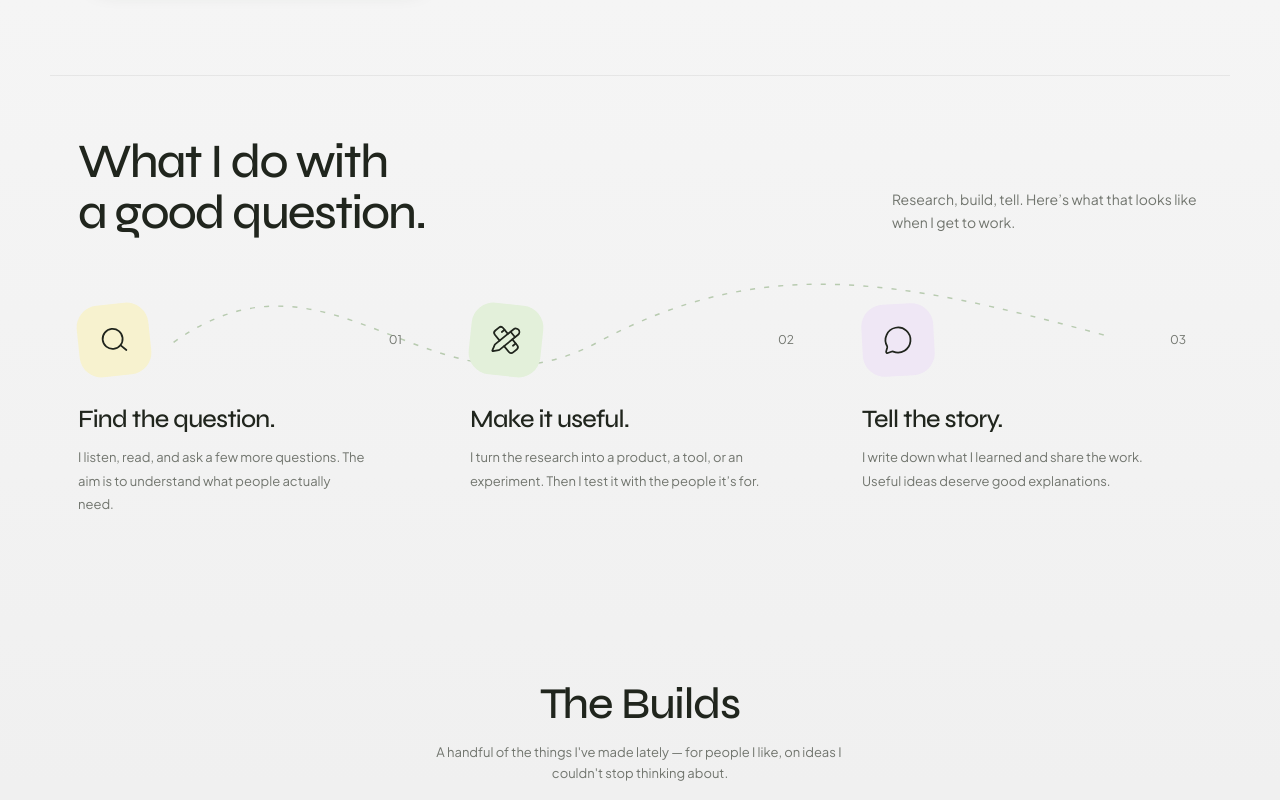
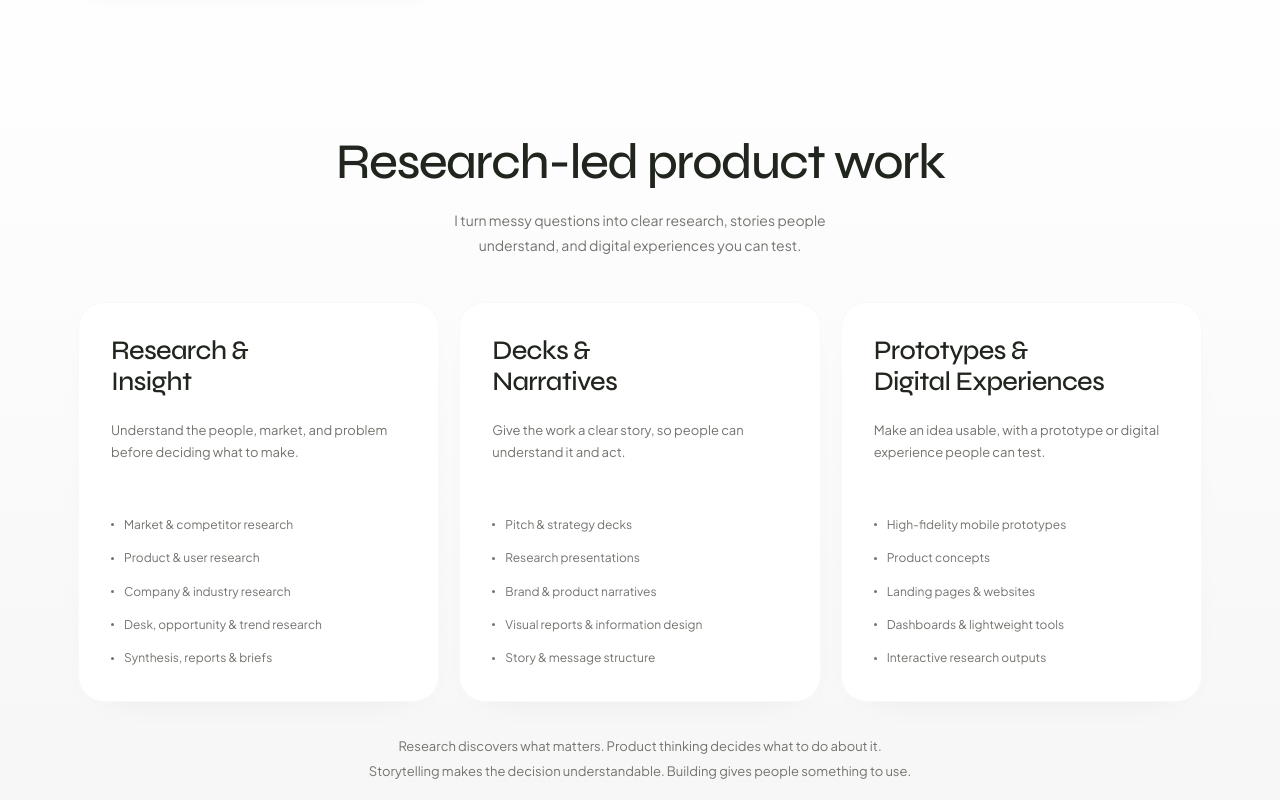
Before and after one commit to onceuponatechie/hello-mi-world, a Next.js app: page / in a window 1280 px wide. Shown: the part 1420-2220 px from the top of the page. Built offline with nearby package versions, Linux system fonts and the light colour scheme; no server answers.

Commit message:
Introduce research-led services and refine page transitions

```diff
--- a/scripts/verify-build-css.mjs
+++ b/scripts/verify-build-css.mjs
@@ -7,7 +7,7 @@ const buildDirectory = resolve(process.argv[2] ?? ".next");
 const requiredSelectors = [
   ".hero-scene", ".hero-name", ".hero-collage", ".hero-piece",
   ".site-base", ".resource-layout", ".resource-artwork", ".resource-action", ".manifesto-note",
-  ".process-steps", ".process-icon", ".project-sticky", ".project-card",
+  ".site-depth", ".services-grid", ".service-card", ".wnb-read", ".project-sticky", ".project-card",
 ];
 
 try {
@@ -29,7 +29,7 @@ try {
   const css = stylesheets.join("\n");
   const missing = requiredSelectors.filter(selector => !css.includes(`${selector}{`));
   if (missing.length) throw new Error(`The built homepage is missing portfolio styles: ${missing.join(", ")}`);
-  console.log("Verified: the built homepage includes hero, resources, process and project styles.");
+  console.log("Verified: the built homepage includes hero, resources, services and project styles.");
 } catch (error) {
   console.error(error instanceof Error ? error.message : error);
   process.exitCode = 1;
--- a/src/app/page.tsx
+++ b/src/app/page.tsx
@@ -1,7 +1,7 @@
 import { Nav } from "@/components/Nav";
 import { Hero } from "@/components/Hero";
 import { ResourceSection } from "@/components/ResourceSection";
-import { AboutSection } from "@/components/AboutSection";
+import { ServicesSection } from "@/components/ServicesSection";
 import { PromiseSection } from "@/components/PromiseSection";
 import { TouchBand, Footer } from "@/components/TouchBand";
 import { Preloader } from "@/components/Preloader";
@@ -10,17 +10,23 @@ export default function Home() {
   return (
     <div className="site-base min-h-screen">
       <Preloader />
-      <main className="relative mx-auto w-full max-w-[1440px] overflow-x-clip">
+      <main className="relative w-full overflow-x-clip">
+        <div className="site-introduction mx-auto w-full max-w-[1440px]">
           <div className="relative overflow-hidden">
             <img src="/assets/hero-cover.webp" alt="" aria-hidden className="pointer-events-none absolute inset-0 h-full w-full object-cover" fetchPriority="high" />
             <div className="hero-background-fade pointer-events-none absolute inset-0" />
             <div className="relative"><Nav /><Hero /></div>
           </div>
           <ResourceSection />
-        <AboutSection />
+        </div>
+        <div className="site-depth">
+          <div className="mx-auto w-full max-w-[1440px]">
+            <ServicesSection />
             <PromiseSection />
             <TouchBand />
             <Footer />
+          </div>
+        </div>
       </main>
     </div>
   );
--- a/src/app/portfolio.css
+++ b/src/app/portfolio.css
@@ -1,4 +1,5 @@
-.site-base { background: linear-gradient(180deg, #FEFEFE 0%, #F0F0F0 38%, #F0F0F0 60%, #FEFEFE 100%); }
+.site-base { background: #FEFEFE; }
+.site-depth { background: linear-gradient(180deg, #FEFEFE 0%, #F0F0F0 30%, #F0F0F0 60%, #FEFEFE 100%); }
 .hero-background-fade { background: linear-gradient(180deg, transparent 55%, #FEFEFE 100%); }
 .hero-scene {
   position: relative;
@@ -62,18 +63,25 @@
 .manifesto-note h3 span { color: #779a5f; }
 .manifesto-note p { font-size: 12px; line-height: 1.6; color: #71756E; }
 
-.process-section { max-width: 1180px; margin: 0 auto; padding: 60px 28px 70px; border-top: 1px solid #20251d12; }
-.process-intro { display: flex; align-items: end; justify-content: space-between; gap: 28px; }
-.process-intro h2 { font-size: clamp(32px, 4vw, 48px); line-height: 1.08; letter-spacing: -1.8px; }
-.process-intro p { max-width: 310px; padding-bottom: 4px; font-size: 14px; line-height: 1.7; color: #71756E; }
-.process-steps { position: relative; display: grid; grid-template-columns: repeat(3, minmax(0, 1fr)); gap: 52px; margin-top: 65px; }
-.process-trail { position: absolute; inset: -22px 55px auto; width: calc(100% - 110px); height: 115px; color: #b8cbb0; pointer-events: none; }
-.process-step { position: relative; }
-.process-step-top { display: flex; align-items: center; justify-content: space-between; padding-right: 8px; }
-.process-icon { display: grid; width: 72px; height: 72px; place-items: center; border-radius: 22px; color: #20251D; }
-.process-number { font-size: 12px; color: #71756E; padding: 8px; }
-.process-step h3 { margin-top: 28px; font-size: 25px; line-height: 1.2; letter-spacing: -.8px; }
-.process-step p { max-width: 290px; margin-top: 12px; font-size: 13px; line-height: 1.8; color: #71756E; }
+.wnb-read { position: absolute; right: 8.3%; bottom: 8.5%; display: grid; place-items: center; width: 48px; height: 48px; border: 1px solid #ffffff50; border-radius: 50%; color: #FFFFFF; background: #ffffff08; transition: background-color .25s, border-color .25s; }
+.wnb-read:hover { background: #ffffff16; border-color: #ffffff90; }
+.wnb-read:focus-visible { outline: 2px solid #FFFFFF; outline-offset: 4px; }
+
+.services-section { position: relative; max-width: 1180px; margin-inline: auto; padding: 60px 28px 76px; scroll-margin-top: 24px; }
+.service-anchor { position: absolute; top: 0; }
+.services-intro { max-width: 760px; margin-inline: auto; text-align: center; }
+.services-intro h2 { font-size: clamp(34px, 4vw, 50px); line-height: 1.1; letter-spacing: -1.6px; text-wrap: balance; }
+.services-intro p { max-width: 620px; margin: 18px auto 0; font-size: 14px; line-height: 1.8; color: #71756E; text-wrap: balance; }
+.services-grid { display: grid; grid-template-columns: repeat(3, minmax(0, 1fr)); gap: 20px; margin-top: 44px; align-items: stretch; }
+.service-card { display: flex; height: 100%; flex-direction: column; justify-content: space-between; gap: 30px; padding: 32px; border: 1px solid #20251d07; border-radius: 26px; background: #FFFFFF; box-shadow: 0 14px 38px -30px #20251d25; }
+.service-card h3 { min-height: 66px; font-size: clamp(24px, 2.1vw, 28px); line-height: 1.16; letter-spacing: -.7px; }
+.service-card h3 span { display: block; }
+.service-copy p { min-height: 66px; margin-top: 18px; font-size: 13px; line-height: 1.7; color: #71756E; }
+.service-card ul { display: grid; gap: 13px; }
+.service-card li { position: relative; padding-left: 13px; font-size: 12px; line-height: 1.7; color: #71756E; }
+.service-card li::before { position: absolute; left: 0; top: .7em; width: 3px; height: 3px; border-radius: 50%; background: #71756E; content: ""; }
+.services-principle { max-width: 700px; margin: 32px auto 0; text-align: center; }
+.services-principle p { font-size: 13px; line-height: 1.9; color: #71756E; text-wrap: balance; }
 
 .project-stack { --project-top: clamp(16px, 4svh, 48px); padding-bottom: 48px; }
 .project-sticky { position: sticky; top: calc(var(--project-top) + var(--project-index) * 12px); }
@@ -131,12 +139,11 @@
   .manifesto-note { display: flex; flex-direction: column; align-items: flex-start; justify-content: center; gap: 30px; padding: clamp(24px, 4vw, 44px); }
   .manifesto-note h3 { font-size: clamp(26px, 3.2vw, 36px); }
   .manifesto-note p { font-size: 14px; line-height: 1.8; }
-  .process-steps { gap: 28px; }
-  .process-step h3 { font-size: 21px; }
 }
-@media (600px <= width < 768px) {
-  .process-intro { display: block; }
-  .process-intro p { max-width: 380px; margin-top: 18px; }
+@media (600px <= width < 900px) {
+  .services-grid { grid-template-columns: minmax(0, 1fr); gap: 16px; }
+  .service-card { display: grid; grid-template-columns: 1fr 1fr; gap: 32px; }
+  .service-card h3, .service-copy p { min-height: 0; }
 }
 @media (600px <= width < 900px) {
   .resource-layout { grid-template-rows: auto auto auto; }
@@ -180,24 +187,25 @@
   .manifesto-note { display: flex; flex-direction: column; align-items: flex-start; gap: 20px; padding: 26px; border-radius: 22px; }
   .manifesto-note h3 { font-size: 27px; }
   .manifesto-note p { font-size: 13px; line-height: 1.8; }
-  .process-section { margin-inline: 24px; padding: 48px 0 30px; }
-  .process-intro { display: block; }
-  .process-intro h2 { font-size: 34px; }
-  .process-intro p { margin-top: 18px; font-size: 13px; }
-  .process-steps { grid-template-columns: minmax(0, 1fr); gap: 36px; margin-top: 36px; }
-  .process-trail { display: none; }
-  .process-step h3 { margin-top: 18px; font-size: 25px; }
-  .process-icon { width: 62px; height: 62px; }
-  .process-step p { max-width: none; }
+  .services-section { padding: 38px 20px 48px; }
+  .services-intro h2 { font-size: 34px; letter-spacing: -1px; }
+  .services-intro p { font-size: 13px; }
+  .services-grid { grid-template-columns: minmax(0, 1fr); gap: 16px; margin-top: 30px; }
+  .service-card { padding: 28px; gap: 26px; }
+  .service-card h3 { min-height: 0; font-size: 26px; }
+  .service-copy p { min-height: 0; margin-top: 14px; }
+  .services-principle { margin-top: 28px; }
 }
 @media (width < 360px) {
   .resource-row { padding: 20px; }
   .resource-copy { width: 60%; }
   .resource-row h3 { font-size: 23px; }
   .resource-action { padding: 9px 13px; font-size: 10px; }
+  .service-card { padding: 24px; }
+  .service-card h3 { font-size: 24px; }
 }
 @media (prefers-reduced-motion: reduce) {
   html { scroll-behavior: auto; }
-  .resource-row, .resource-action { transition: none; }
+  .resource-row, .resource-action, .wnb-read { transition: none; }
   .project-card { transform: none !important; }
 }
--- a/src/components/AboutSection.tsx
+++ /dev/null
@@ -1,34 +0,0 @@
-"use client";
-
-import { Search, PencilRuler, MessageCircle } from "lucide-react";
-import { Reveal } from "@/components/Reveal";
-
-const steps = [
-  { title: "Find the question.", body: "I listen, read, and ask a few more questions. The aim is to understand what people actually need.", icon: Search, tint: "bg-butter-soft", rotation: "-rotate-6" },
-  { title: "Make it useful.", body: "I turn the research into a product, a tool, or an experiment. Then I test it with the people it’s for.", icon: PencilRuler, tint: "bg-sage-soft", rotation: "rotate-6" },
-  { title: "Tell the story.", body: "I write down what I learned and share the work. Useful ideas deserve good explanations.", icon: MessageCircle, tint: "bg-lavender-soft", rotation: "-rotate-3" },
-];
-
-export function AboutSection() {
-  return (
-    <section id="about" className="process-section">
-      <Reveal dir="up" className="process-intro">
-        <h2>What I do with<br />a good question.</h2>
-        <p>Research, build, tell. Here’s what that looks like when I get to work.</p>
-      </Reveal>
-      <div className="process-steps">
-        <svg className="process-trail" viewBox="0 0 1000 120" preserveAspectRatio="none" fill="none" aria-hidden="true"><path d="M40 63c158-120 256 92 418 0S751-4 960 56" stroke="currentColor" strokeWidth="1.5" strokeDasharray="5 9" /></svg>
-        {steps.map(({ title, body, icon: Icon, tint, rotation }, index) => (
-          <Reveal key={title} dir="up" delay={index * 0.12} className="process-step">
-            <div className="process-step-top">
-              <div className={`process-icon ${tint} ${rotation}`}><Icon size={30} strokeWidth={1.4} /></div>
-              <span className="process-number">0{index + 1}</span>
-            </div>
-            <h3>{title}</h3>
-            <p>{body}</p>
-          </Reveal>
-        ))}
-      </div>
-    </section>
-  );
-}
--- /dev/null
+++ b/src/components/ServicesSection.tsx
@@ -0,0 +1,67 @@
+"use client";
+
+import { Reveal } from "@/components/Reveal";
+
+const services = [
+  {
+    title: ["Research &", "Insight"],
+    description: "Understand the people, market, and problem before deciding what to make.",
+    offerings: [
+      "Market & competitor research",
+      "Product & user research",
+      "Company & industry research",
+      "Desk, opportunity & trend research",
+      "Synthesis, reports & briefs",
+    ],
+  },
+  {
+    title: ["Decks &", "Narratives"],
+    description: "Give the work a clear story, so people can understand it and act.",
+    offerings: [
+      "Pitch & strategy decks",
+      "Research presentations",
+      "Brand & product narratives",
+      "Visual reports & information design",
+      "Story & message structure",
+    ],
+  },
+  {
+    title: ["Prototypes &", "Digital Experiences"],
+    description: "Make an idea usable, with a prototype or digital experience people can test.",
+    offerings: [
+      "High-fidelity mobile prototypes",
+      "Product concepts",
+      "Landing pages & websites",
+      "Dashboards & lightweight tools",
+      "Interactive research outputs",
+    ],
+  },
+];
+
+export function ServicesSection() {
+  return (
+    <section id="services" className="services-section">
+      <span id="about" className="service-anchor" aria-hidden="true" />
+      <Reveal dir="up" className="services-intro">
+        <h2>Research-led product work</h2>
+        <p>I turn messy questions into clear research, stories people understand, and digital experiences you can test.</p>
+      </Reveal>
+      <div className="services-grid">
+        {services.map(({ title, description, offerings }, index) => (
+          <Reveal key={title.join(" ")} dir="up" delay={index * 0.08}>
+            <article className="service-card">
+              <div className="service-copy">
+                <h3>{title.map((line, i) => <span key={line}>{i > 0 && " "}{line}</span>)}</h3>
+                <p>{description}</p>
+              </div>
+              <ul>{offerings.map(offering => <li key={offering}>{offering}</li>)}</ul>
+            </article>
+          </Reveal>
+        ))}
+      </div>
+      <Reveal dir="up" className="services-principle">
+        <p>Research discovers what matters. Product thinking decides what to do about it. Storytelling makes the decision understandable. Building gives people something to use.</p>
+      </Reveal>
+    </section>
+  );
+}
--- a/src/components/TouchBand.tsx
+++ b/src/components/TouchBand.tsx
@@ -59,9 +59,9 @@ export function TouchBand() {
 
 export function Footer() {
   return (
-    <footer id="contact" className="dark-surface relative overflow-hidden bg-ink px-4 pb-10 pt-14 text-paper sm:px-8 sm:pt-20">
+    <footer id="contact" className="dark-surface relative overflow-hidden px-4 pb-10 pt-4 text-paper sm:px-8 sm:pt-6">
       <div className="relative mx-auto max-w-5xl">
-        <div className="relative overflow-hidden rounded-[24px] border border-paper/10 bg-ink p-8 text-center shadow-[inset_0_1px_0_rgba(255,255,255,0.07)] sm:p-12">
+        <div className="footer-panel relative overflow-hidden rounded-[24px] bg-ink p-8 text-center sm:p-12">
           <div className="relative">
             <Reveal dir="down">
               <h3 className="mx-auto max-w-[20ch] text-[clamp(22px,2.4vw,30px)] font-normal leading-tight tracking-tight">
@@ -91,7 +91,7 @@ export function Footer() {
                 { label: "Why Not Build?", href: site.stories },
                 { label: "Resources", href: "#resources" },
                 { label: "Projects", href: "#projects" },
-                { label: "About", href: "#about" },
+                { label: "Services", href: "#services" },
               ].map((l) => (
                 <a key={l.label} href={l.href} className="transition-colors hover:text-paper">
                   {l.label}
--- a/src/components/WhyNotBuildCard.tsx
+++ b/src/components/WhyNotBuildCard.tsx
@@ -1,6 +1,7 @@
 "use client";
 
 import { useEffect, useId, useRef } from "react";
+import { ArrowUpRight } from "lucide-react";
 import { site } from "@/config/site";
 import { CATEGORIES, FIRST_SCREEN, WhyNotBuildRenderer } from "./why-not-build-renderer";
 
@@ -121,7 +122,7 @@ export function WhyNotBuildCard() {
         }}
       >
         <canvas ref={canvasRef} className="block h-full w-full" aria-hidden="true" />
-        <a href={site.stories} aria-label="Read Why Not Build" className="absolute bottom-[8.5%] left-[8.3%] inline-flex items-center justify-center rounded-full bg-sage px-6 py-2.5 text-[clamp(11px,1vw,14px)] text-ink transition-colors hover:bg-[#bcdcaa] focus-visible:outline-none focus-visible:ring-2 focus-visible:ring-white focus-visible:ring-offset-2 focus-visible:ring-offset-ink">Read</a>
+        <a href={site.stories} aria-label="Read Why Not Build" className="wnb-read"><ArrowUpRight size={20} strokeWidth={1.5} aria-hidden="true" /></a>
         <section className="sr-only">
           <p id={motionHintId}>Press Space while this card is focused to pause or resume the artwork.</p>
           <h3>Why Not Build</h3>
```
Also changed, not shown: src/components/Nav.tsx (+4 -4 lines), src/components/why-not-build-renderer.ts (+0 -15 lines), 1 other file (tests, documents, lock files or other folders). Lines whose indentation alone changed are shown as unchanged.
